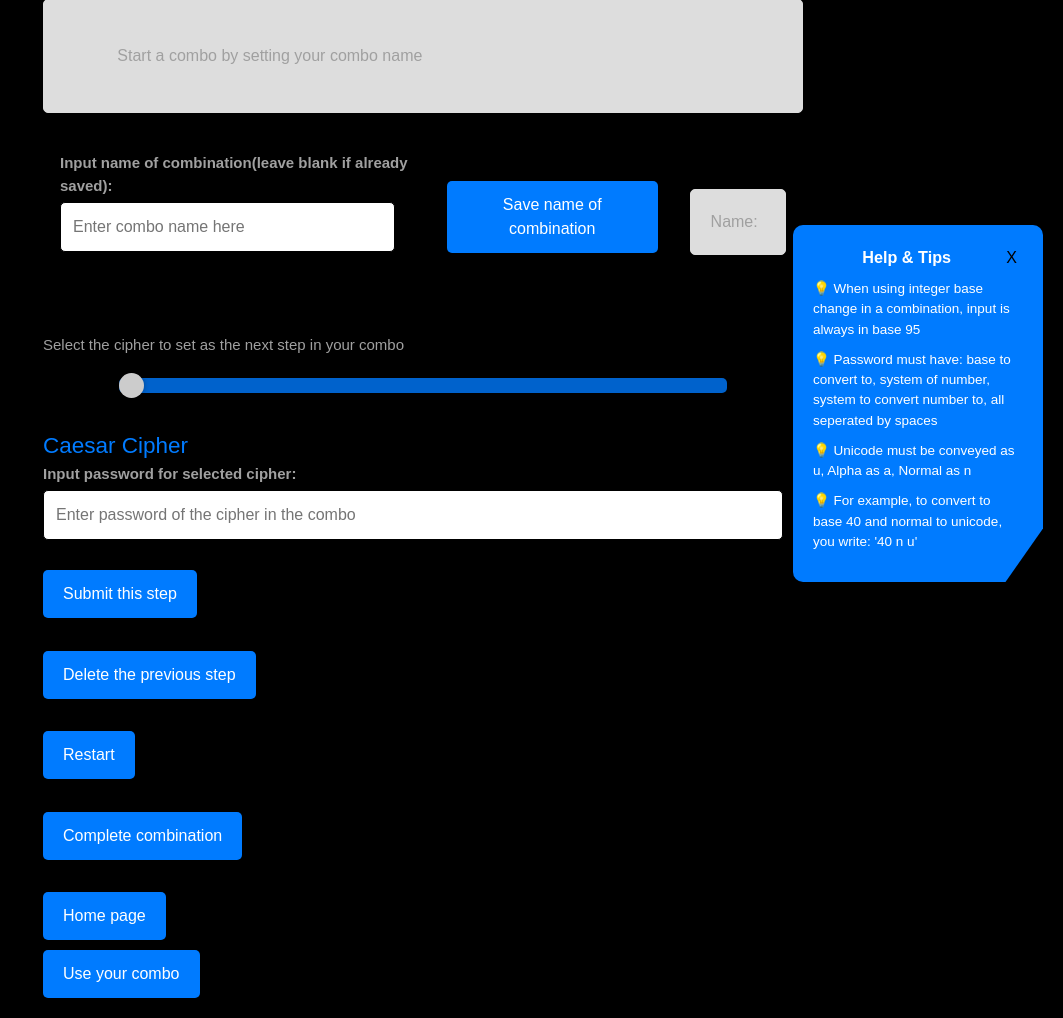
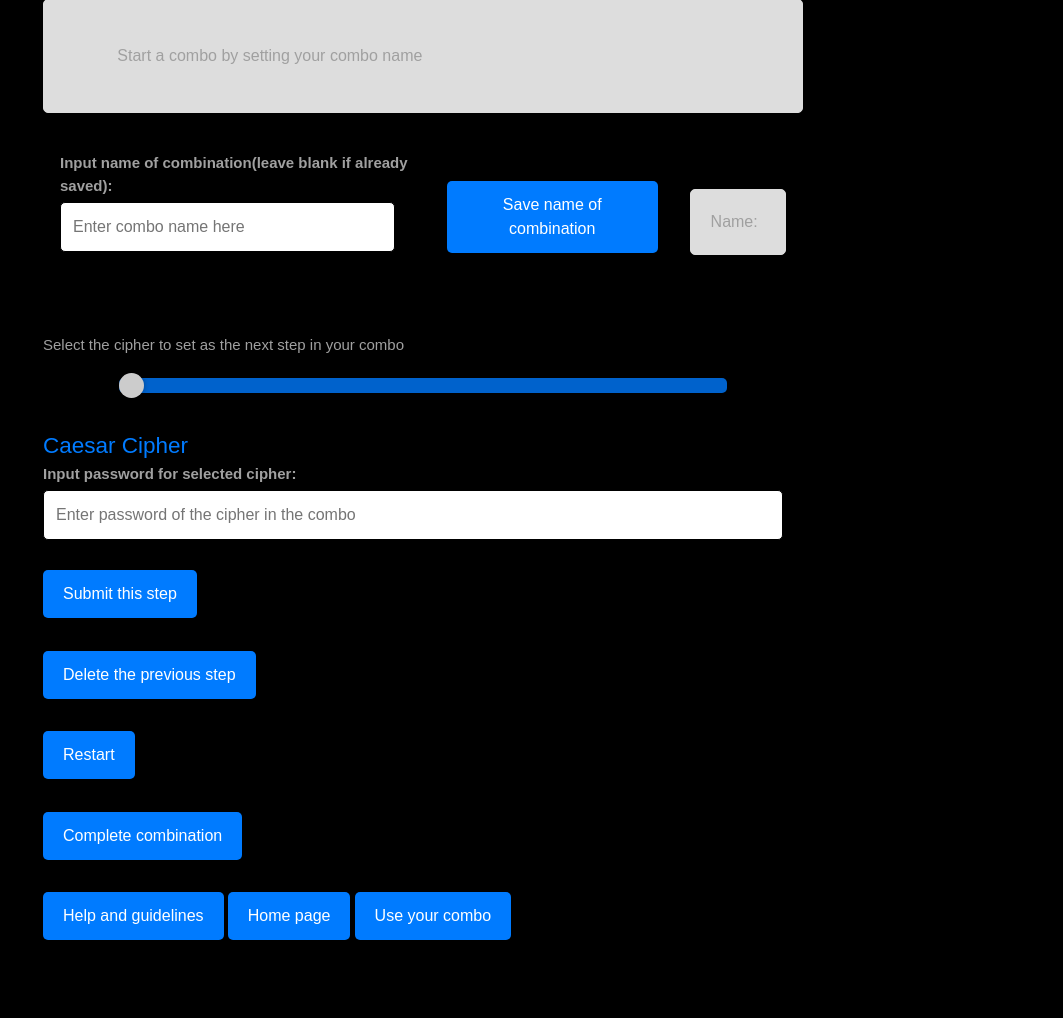
Before and after one commit to Cipherious123/Cipherious, a Flask app: page /create_combo in a window 1280 px wide. Shown: the part 198-1216 px from the top of the page, without its empty margins (217-1280 px from the left). After the commit the page ends 1138 px from the top, so only its background shows below. Run offline with Flask 3, Linux system fonts and the light colour scheme; some libraries are stand-ins or nearby versions.

Commit message:
modified:   app.py 	modified:   combo_conv.py 	modified:   templates/create_combo.html 	modified:   templates/guidelines.html 	modified:   templates/morse_html.html

```diff
--- a/app.py
+++ b/app.py
@@ -586,6 +586,16 @@ def set_name():
             session['errorr']['true'] = True
             return
 
+    if len(name) > 25:
+        session['errorr']['name'] = f"Name can't be longer than 25 characters, you used {len(name)}"
+        session['errorr']['true'] = True
+        return
+
+    for x in name:
+        if x not in unicode:
+            session['errorr']['name'] = f"Name can only contain basic latin unicode characters"
+            session['errorr']['true'] = True
+
     session['errorr']['nameset'] = True
     session['comboname'] = comboname
 
@@ -633,6 +643,11 @@ def completed():
     conn.commit()
     conn.close()
     session['errorr']['name'] =  "Your combo was saved under the name " + comboname
+
+
+@app.route('/guidelines', methods=['GET'])
+def guidelines():
+    return render_template('guidelines.html')
 
 @app.route('/use_combo', methods=['GET', 'POST'])
 def use_combo():
--- a/combo_conv.py
+++ b/combo_conv.py
@@ -88,8 +88,11 @@ def morse(inp, ende):
                 if y == "":
                     pass
                 else:
-                    char=[i for i in alpha if alpha[i] == y][0]
-                    val += char
+                    try:
+                        char=[i for i in alpha if alpha[i] == y][0]
+                        val += char
+                    except (KeyError, ValueError, TypeError, NameError, IndexError):
+                        pass
 
             val=val+ " "
         val=val[:-1]
@@ -466,20 +469,3 @@ def unfilter(inp, input_list, alphaone_acceptor):
         difference = len(inp) - len(input_list)
         output += inp[-difference:]
     return output
-'''
-textoy = "As of Unicode version 16.0, there are 155,063 characters with code points, covering 168 modern and historical scripts, as well as multiple symbol sets. This article includes the 1,062 characters in the Multilingual European Character Set 2 (MES-2) subset, and some additional related characters."
-com1 = [["csar", "22"], ["vig", "qxxqogufbt vipknr ngclfhvlgrsyhewvreqpuldikinysoumlbbxbjnto"], ["sub", "343954"],
-["scrambler", "LL3jiXvv{ N]QSZ^w%wF2RD#[^=712&S]+e"], ["byoc", "iqtsjowxrcunfhem bdykgzpval"], ["base", "28 n a"]]
-com2 = [["csar", '25'], ["vig", 'eebykdzqrfoiduzqjbwbeepaqqjab vfpkwuzunytcefrbfhrswd'], ["sub", "587442"],
-["byoc", 'tiuvkgwphflsdymjxbo nrqecaz'], ["csar", "18"], ["vig", 'jkygkjhmfhcattc qmpsovmgiwbnugkdaqpy'], ["sub", "280796"]]
-combinations = [com2]
-for doo in combinations:
-    outout, testing = combination(textoy, 1, doo)
-    out, testing2 = combination(outout, 66 , doo)
-    for counto in range(len(testing2)):
-        print(testing[counto])
-        print("\n")
-        print(testing2[-counto])
-        print("\n \n")
-
-'''
--- a/templates/create_combo.html
+++ b/templates/create_combo.html
@@ -204,25 +204,9 @@
 
         </form>
 
-        <div class="help-box">
-            <button class="close-btn" onclick="closeHelpBox()">X</button>
 
-            <div class="help-box-header">
-                Help & Tips
-            </div>
-            <div class="help-box-content">
-                <div class="tip">💡 When using integer base change in a combination, input is always in base 95 </div>
-                <div class="tip">💡 Password must have: base to convert to, system of number, system to convert number to, all seperated by spaces</div>
-                <div class="tip">💡 Unicode must be conveyed as u, Alpha as a, Normal as n</div>
-                <div class="tip">💡 For example, to convert to base 40 and normal to unicode, you write: '40 n u'</div>
-            </div>
-        </div>
-        <script>
-            function closeHelpBox() {
-                document.querySelector('.help-box').style.display = 'none';}
-        </script>
-
-    <a href="{{ url_for('cipherious')}}"><button class="button">Home page</button></a><br>
+    <a href="{{ url_for('guidelines')}}"><button class="button">Help and guidelines</button></a>
+    <a href="{{ url_for('cipherious')}}"><button class="button">Home page</button></a>
     <a href="{{ url_for('use_combo')}}"><button class="button">Use your combo</button></a>
 
     <script>
--- a/templates/morse_html.html
+++ b/templates/morse_html.html
@@ -143,9 +143,6 @@
     </div>
     <div class="help-box-content">
         <div class="tip">💡 If you encrypt, only alphabets and numbers are considered for encryption. They are turned into dots and dashes</div>
-        <div class="tip">💡 Set shift to 66 to see all possible decrypted versions of the text you input</div>
-        <div class="tip">💡 Only alphabets and spaces are encrypted, the rest are left as they were</div>
-        <div class="tip">💡 Shift can be from 1 to 26 for encryption, -1 to -26 for decryption</div>
     </div>
 </div>
 
```
Also changed, not shown: templates/guidelines.html (+13 -5 lines).
